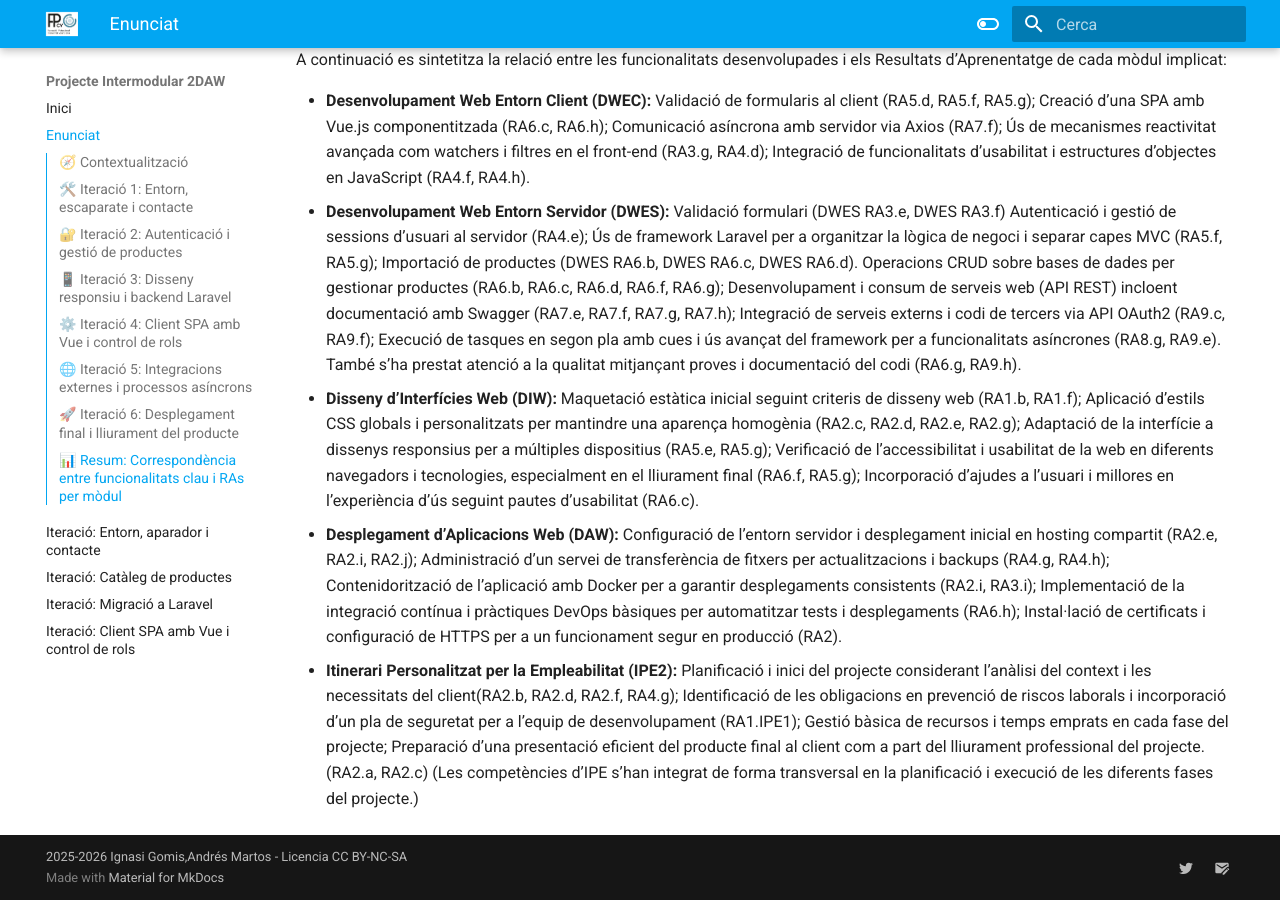
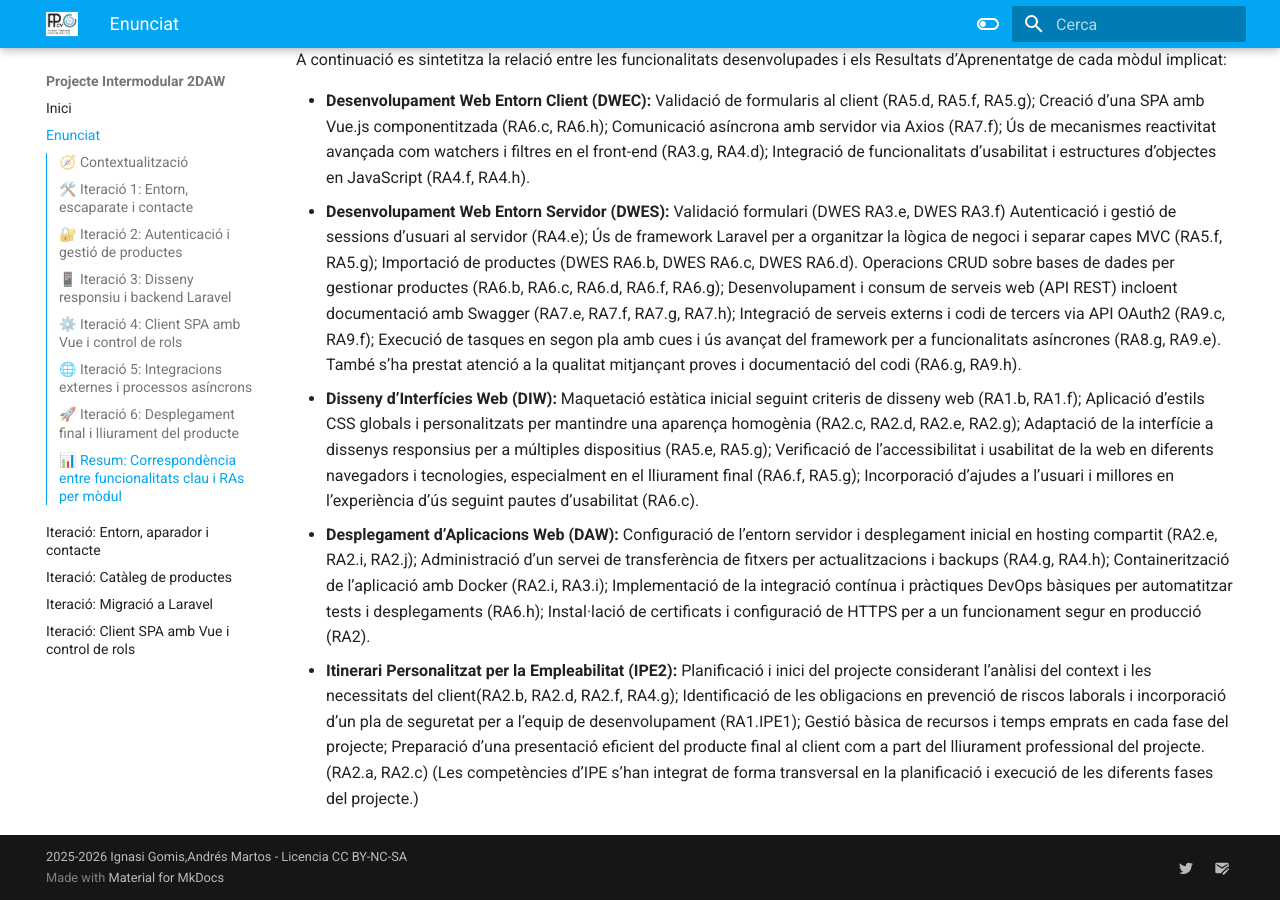
Before and after one commit to cipfpbatoi/pi2daw2526, an MkDocs documentation site: the page built from docs/projecte.md, in a window 1280 px wide and 900 px high, scrolled down 6135 px. Built offline with MkDocs 1.6.1 and Material for MkDocs 9.7.7, drawn with Linux system fonts in a browser that asks for light colours.

Commit message:
Update projecte.md

```diff
--- a/docs/projecte.md
+++ b/docs/projecte.md
@@ -100,5 +100,5 @@ A continuació es sintetitza la relació entre les funcionalitats desenvolupades
 - **Desenvolupament Web Entorn Client (DWEC):** Validació de formularis al client (RA5.d, RA5.f, RA5.g); Creació d’una SPA amb Vue.js componentitzada (RA6.c, RA6.h); Comunicació asíncrona amb servidor via Axios (RA7.f); Ús de mecanismes reactivitat avançada com watchers i filtres en el front-end (RA3.g, RA4.d); Integració de funcionalitats d’usabilitat i estructures d’objectes en JavaScript (RA4.f, RA4.h).
 - **Desenvolupament Web Entorn Servidor (DWES):** Validació formulari (DWES RA3.e, DWES RA3.f) Autenticació i gestió de sessions d’usuari al servidor (RA4.e); Ús de framework Laravel per a organitzar la lògica de negoci i separar capes MVC (RA5.f, RA5.g); Importació de productes (DWES RA6.b, DWES RA6.c, DWES RA6.d). Operacions CRUD sobre bases de dades  per gestionar productes (RA6.b, RA6.c, RA6.d, RA6.f, RA6.g); Desenvolupament i consum de serveis web (API REST) incloent documentació amb Swagger (RA7.e, RA7.f, RA7.g, RA7.h); Integració de serveis externs i codi de tercers via API OAuth2 (RA9.c, RA9.f); Execució de tasques en segon pla amb cues i ús avançat del framework per a funcionalitats asíncrones (RA8.g, RA9.e). També s’ha prestat atenció a la qualitat mitjançant proves i documentació del codi (RA6.g, RA9.h).
 - **Disseny d’Interfícies Web (DIW):** Maquetació estàtica inicial seguint criteris de disseny web (RA1.b, RA1.f); Aplicació d’estils CSS globals i personalitzats per mantindre una aparença homogènia (RA2.c, RA2.d, RA2.e, RA2.g); Adaptació de la interfície a dissenys responsius per a múltiples dispositius (RA5.e, RA5.g); Verificació de l’accessibilitat i usabilitat de la web en diferents navegadors i tecnologies, especialment en el lliurament final (RA6.f, RA5.g); Incorporació d’ajudes a l’usuari i millores en l’experiència d’ús seguint pautes d’usabilitat (RA6.c).
-- **Desplegament d’Aplicacions Web (DAW):** Configuració de l’entorn servidor i desplegament inicial en hosting compartit (RA2.e, RA2.i, RA2.j); Administració d’un servei de transferència de fitxers per actualitzacions i backups (RA4.g, RA4.h); Contenidorització de l’aplicació amb Docker per a garantir desplegaments consistents (RA2.i, RA3.i); Implementació de la integració contínua i pràctiques DevOps bàsiques per automatitzar tests i desplegaments (RA6.h); Instal·lació de certificats i configuració de HTTPS per a un funcionament segur en producció (RA2).
+- **Desplegament d’Aplicacions Web (DAW):** Configuració de l’entorn servidor i desplegament inicial en hosting compartit (RA2.e, RA2.i, RA2.j); Administració d’un servei de transferència de fitxers per actualitzacions i backups (RA4.g, RA4.h); Containerització de l’aplicació amb Docker (RA2.i, RA3.i); Implementació de la integració contínua i pràctiques DevOps bàsiques per automatitzar tests i desplegaments (RA6.h); Instal·lació de certificats i configuració de HTTPS per a un funcionament segur en producció (RA2).
 - **Itinerari Personalitzat per la Empleabilitat (IPE2):** Planificació i inici del projecte considerant l’anàlisi del context i les necessitats del client(RA2.b, RA2.d, RA2.f, RA4.g);  Identificació de les obligacions en prevenció de riscos laborals i incorporació d’un pla de seguretat per a l’equip de desenvolupament (RA1.IPE1);  Gestió bàsica de recursos i temps emprats en cada fase del projecte; Preparació d’una presentació eficient del producte final al client com a part del lliurament professional del projecte.(RA2.a, RA2.c) (Les competències d’IPE s’han integrat de forma transversal en la planificació i execució de les diferents fases del projecte.)
```
